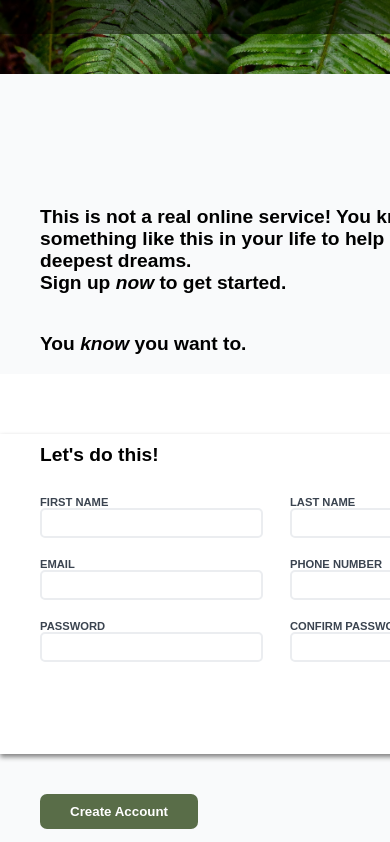
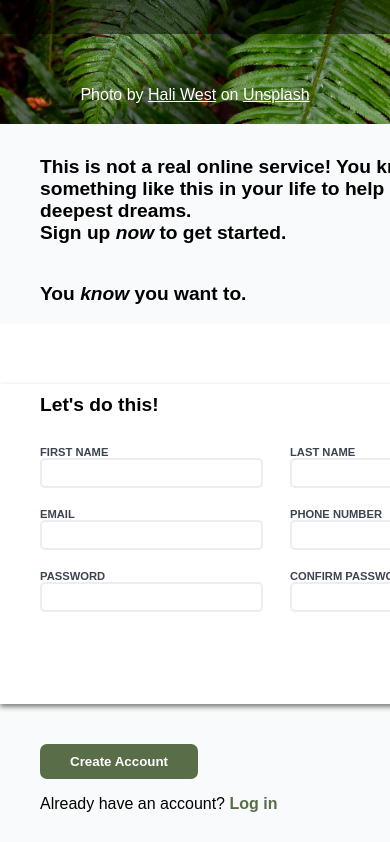
Before and after one commit to sr-prog/signup-form, a plain HTML site: page index.html in a window 390 px wide. Shown: the part 306-1148 px from the top of the page. Drawn offline with Linux system fonts and the light colour scheme.

Commit message:
made site more responsive

```diff
--- a/index.html
+++ b/index.html
@@ -12,11 +12,11 @@
         <img src="images/logo.png" alt="odin-logo" id="logo-image" />
         <div id="logo-text">ODIN</div>
       </div>
-      <p id="photo-attribution">
+      <div id="photo-attribution">
         Photo by
         <a href="https://unsplash.com/photos/25xggax4bSA">Hali West</a> on
         <a href="https://unsplash.com/photos/25xggax4bSA">Unsplash</a>
-      </p>
+      </div>
     </div>
     <div id="right-panel">
       <div id="text-box">
--- a/style.css
+++ b/style.css
@@ -11,6 +11,7 @@
   flex: 1 1 0;
   justify-content: flex-start;
   padding-top: 140px;
+  position: relative;
 }
 
 #logo-box {
@@ -42,8 +43,11 @@
 #photo-attribution {
   color: rgba(255,255,255,1);
   text-align: center;
-  position: relative;
-  top: 300px;
+  flex: 1;
+  position: absolute;
+  bottom: 20px;
+  text-align: center;
+  width: 100%;
 }
 
 body {
```
